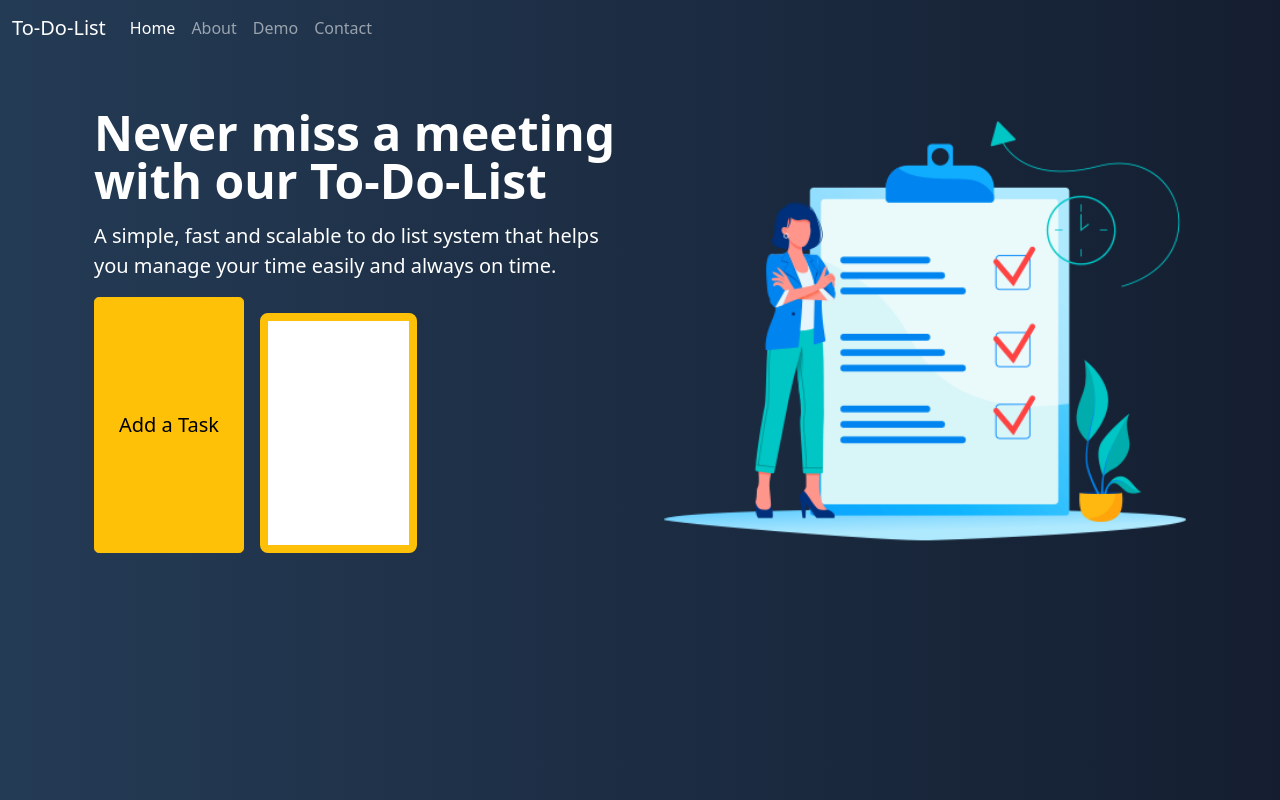
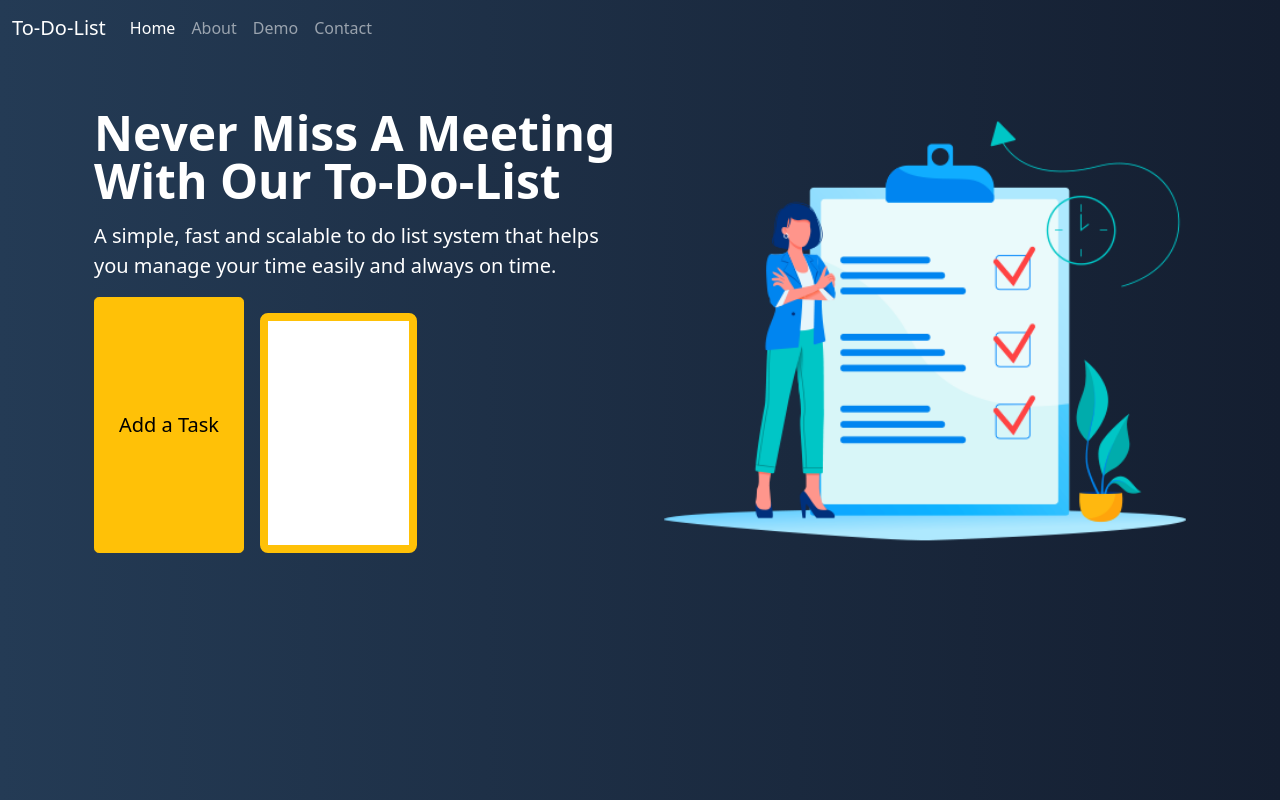
Before and after one commit to thomas065/FirstProject, a plain HTML site: page index.html in a window 1280 px wide. Drawn offline with nearby package versions, Linux system fonts and the light colour scheme.

Commit message:
Fixed some typos

```diff
--- a/index.html
+++ b/index.html
@@ -2,7 +2,7 @@
 <html lang="en">
 
 <head>
-    <title>First Project</title>
+    <title>First Project v2</title>
     <!-- Required meta tags -->
     <meta charset="utf-8">
     <meta name="viewport" content="width=device-width, initial-scale=1, shrink-to-fit=no">
@@ -65,7 +65,7 @@
                         loading="lazy">
                 </div>
                 <div class="col-lg-6">
-                    <h1 class="display-5 fw-bold lh-1 mb-3">Never miss a meeting with our To-Do-List</h1>
+                    <h1 class="display-5 fw-bold lh-1 mb-3">Never Miss A Meeting With Our To-Do-List</h1>
                     <p class="lead">A simple, fast and scalable to do list system that helps you manage your time easily
                         and always on time.
                     </p>
```
